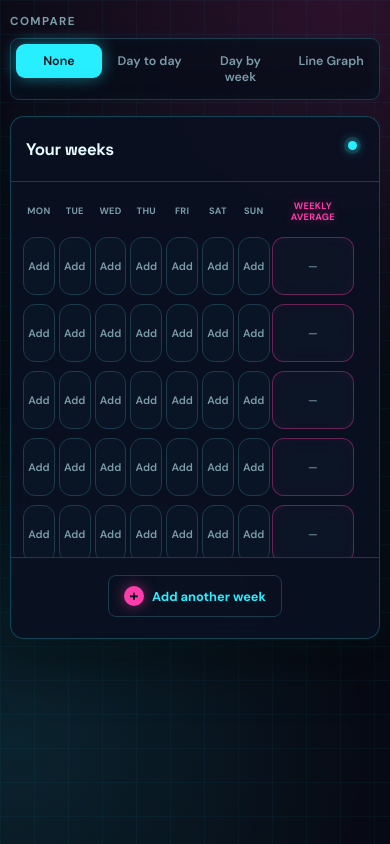
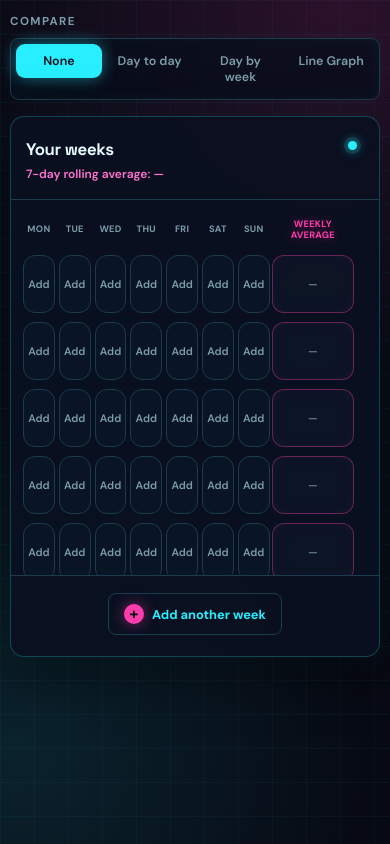
Before and after one commit to AdamTempletonTriathlete/trckr, a plain HTML site: page index.html in a window 390 px wide. Drawn offline with Linux system fonts and the light colour scheme.

Commit message:
Add 7 day rolling avg, remove x-axis labels

```diff
--- a/index.html
+++ b/index.html
@@ -165,6 +165,19 @@
         font-family: 'Space Grotesk', 'Segoe UI', sans-serif;
         font-size: 1.05rem;
         letter-spacing: -0.02em;
+      }
+
+      .panel-title-line {
+        display: flex;
+        align-items: baseline;
+        flex-wrap: wrap;
+        gap: 10px;
+      }
+
+      .rolling-average {
+        color: var(--accent-dark);
+        font-size: 0.75rem;
+        font-weight: 600;
       }
 
       .panel-heading p {
@@ -643,6 +656,12 @@
           align-items: flex-start;
         }
 
+        .panel-title-line {
+          align-items: flex-start;
+          flex-direction: column;
+          gap: 2px;
+        }
+
         .save-note {
           margin-top: 3px;
           font-size: 0;
@@ -707,7 +726,10 @@
       <section class="tracker-panel" aria-labelledby="tracker-title">
         <div class="panel-heading">
           <div>
-            <h2 id="tracker-title">Your weeks</h2>
+            <div class="panel-title-line">
+              <h2 id="tracker-title">Your weeks</h2>
+              <span class="rolling-average" id="rolling-average">7-day rolling average: —</span>
+            </div>
           </div>
           <span class="save-note">Saved on this device</span>
         </div>
@@ -787,6 +809,7 @@
         const graphSvg = document.querySelector('#graph-svg');
         const graphYAxis = document.querySelector('#graph-y-axis');
         const graphEmpty = document.querySelector('#graph-empty');
+        const rollingAverage = document.querySelector('#rolling-average');
         const panelFooter = document.querySelector('.panel-footer');
         const addWeekButton = document.querySelector('#add-week');
         const dialog = document.querySelector('#weight-dialog');
@@ -844,6 +867,17 @@
 
         function formatWeight(value) {
           return Number(value).toFixed(2);
+        }
+
+        function getRollingAverage() {
+          const recordedValues = state.weeks.flat().filter((value) => value !== null);
+          const recentValues = recordedValues.slice(-7);
+
+          if (recentValues.length === 0) {
+            return null;
+          }
+
+          return recentValues.reduce((sum, value) => sum + value, 0) / recentValues.length;
         }
 
         function createSvgElement(tagName, attributes = {}) {
@@ -963,16 +997,6 @@
               graphSvg.append(point);
             }
 
-            const xLabel = createSvgElement('text', {
-              x,
-              y: 305,
-              fill: 'var(--muted)',
-              'font-family': 'DM Sans, sans-serif',
-              'font-size': 10,
-              'text-anchor': 'middle',
-            });
-            xLabel.textContent = `W${Math.floor(index / DAYS.length) + 1} ${DAYS[index % DAYS.length].slice(0, 1)}`;
-            graphSvg.append(xLabel);
           });
 
           graphYAxis.replaceChildren();
@@ -1017,9 +1041,13 @@
         function render() {
           const graphActive = state.mode === 'graph';
           const enteringGraph = graphActive && lastRenderedMode !== 'graph';
+          const average = getRollingAverage();
           tableView.hidden = graphActive;
           graphView.hidden = !graphActive;
           panelFooter.hidden = graphActive;
+          rollingAverage.textContent = average === null
+            ? '7-day rolling average: —'
+            : `7-day rolling average: ${formatWeight(average)} kg`;
           trackerBody.replaceChildren();
 
           state.weeks.forEach((week, weekIndex) => {
```
